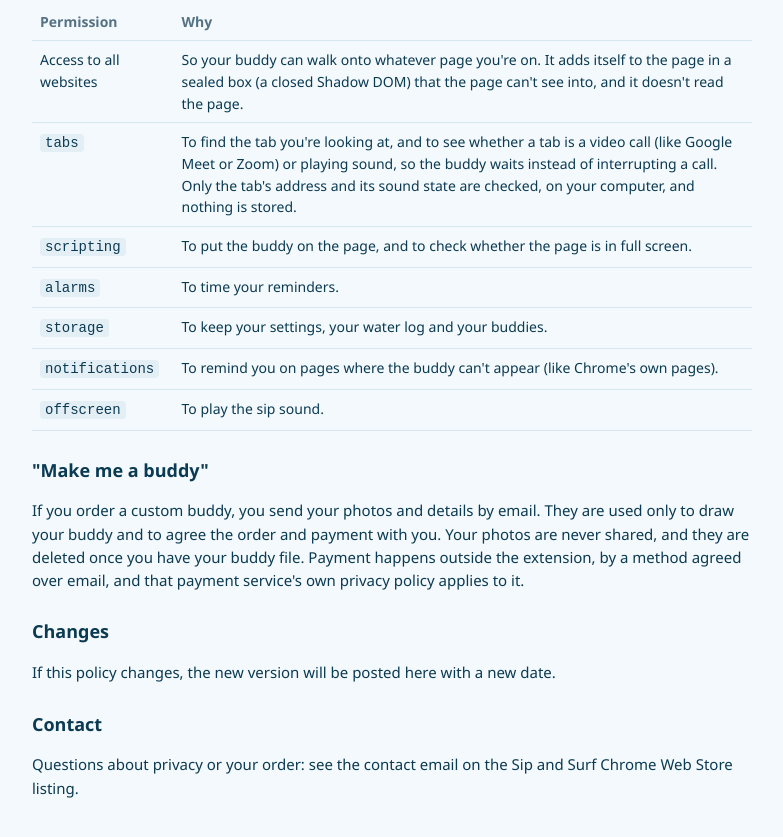
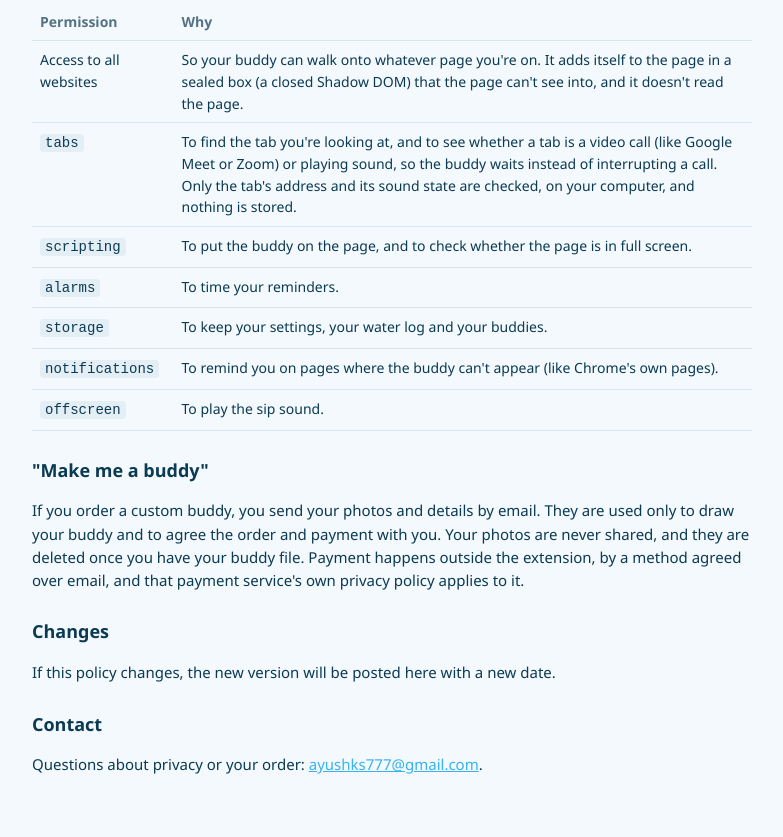
Before and after one commit to kyro7-acb/sip-and-surf, a website with bundled scripts: page privacy/privacy.html in a window 1280 px wide. Shown: the part 667-1504 px from the top of the page, without its empty margins (248-1031 px from the left). Built offline with nearby package versions, Linux system fonts and the light colour scheme.

Commit message:
Send Make me a buddy orders to ayushks777@gmail.com

```diff
--- a/lib/config.js
+++ b/lib/config.js
@@ -1,7 +1,7 @@
 // Things the seller sets once.
 
-// Where "Make me a buddy" orders and support questions go. Leave empty to hide the email buttons.
-export const CONTACT_EMAIL = '';
+// Where "Make me a buddy" orders and support questions go. Empty hides the email buttons.
+export const CONTACT_EMAIL = 'ayushks777@gmail.com';
 
 // "Make me a buddy": a custom character drawn from the buyer's photos, agreed and paid by email.
 export const BUDDY_PRICE = '$10';
--- a/privacy/privacy.html
+++ b/privacy/privacy.html
@@ -59,7 +59,7 @@
     <p>If this policy changes, the new version will be posted here with a new date.</p>
 
     <h2>Contact</h2>
-    <p id="contact">Questions about privacy or your order: see the contact email on the Sip and Surf Chrome Web Store listing.</p>
+    <p id="contact">Questions about privacy or your order: <a href="mailto:ayushks777@gmail.com">ayushks777@gmail.com</a>.</p>
   </main>
   <script type="module" src="privacy.js"></script>
 </body>
```
Also changed, not shown: PRIVACY.md (+1 -1 lines), README.md.
